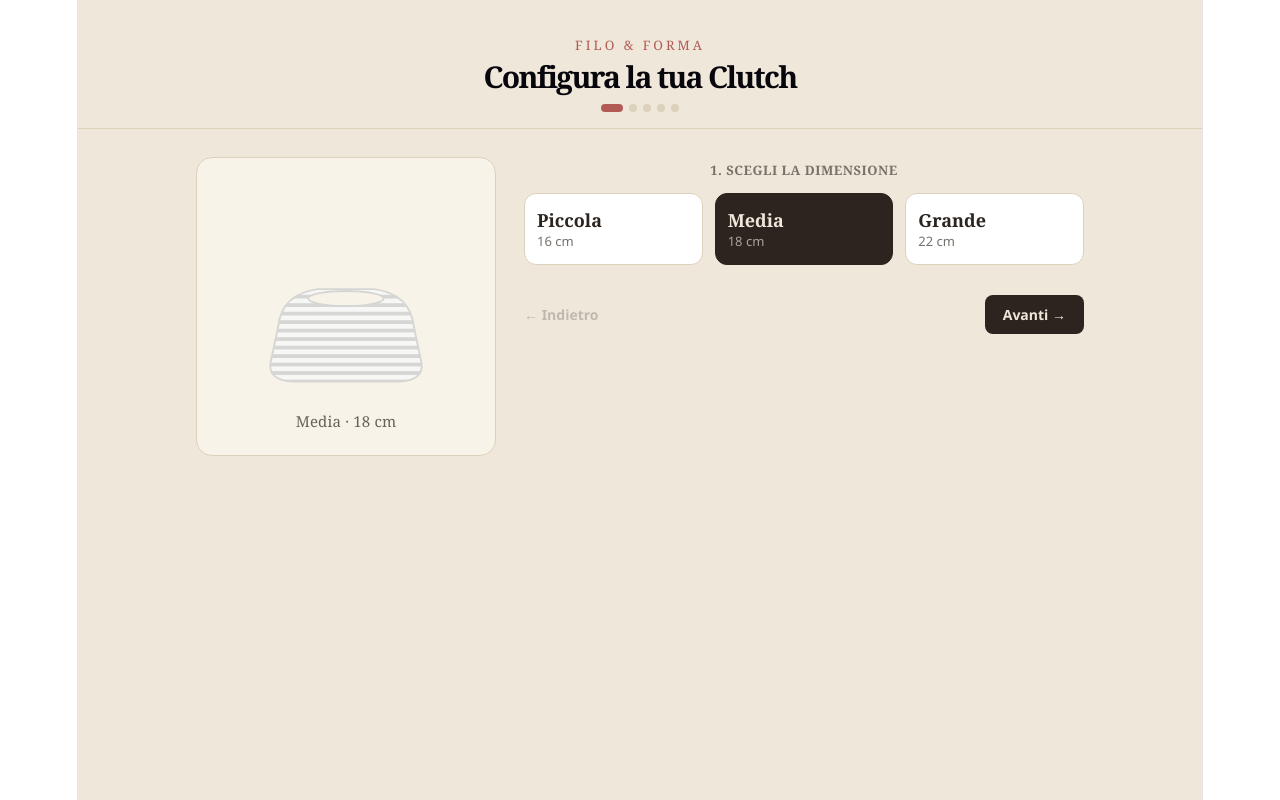
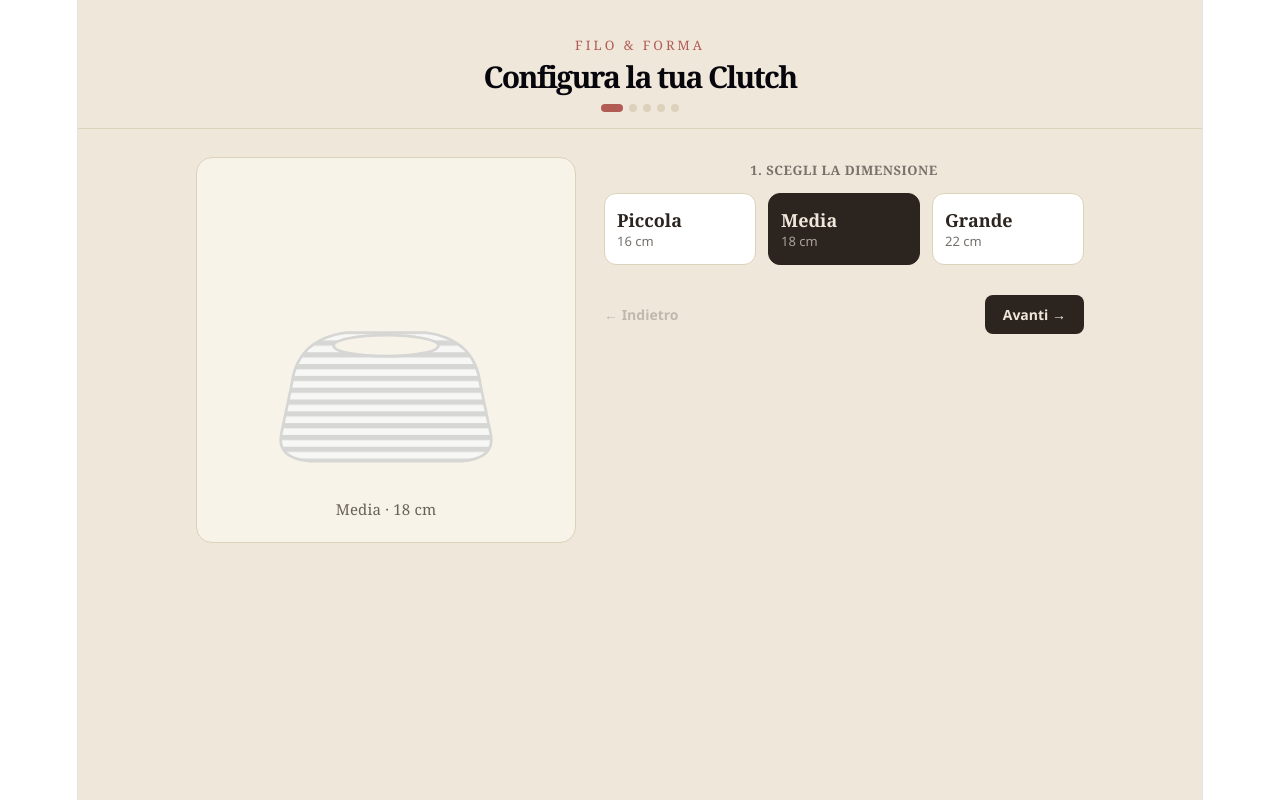
Before and after one commit to so-bags/bag-config, a React (Vite) app: page / in a window 1280 px wide. Built offline with nearby package versions, Linux system fonts and the light colour scheme.

Commit message:
modifica hostname

```diff
--- a/package.json
+++ b/package.json
@@ -23,5 +23,5 @@
     "oxlint": "^1.75.0",
     "vite": "^8.2.0"
   },
-  "homepage": "https://pgenerali.github.io/clutch-config"
+  "homepage": "https://so-bags.github.io/clutch-config"
 }
--- a/src/App.jsx
+++ b/src/App.jsx
@@ -141,7 +141,7 @@ function ClutchPreview({
   }, [holeBottomY]);
 
   return (
-    <svg viewBox="0 0 200 195" width={size} height={size * (195 / 200)} role="img" aria-label="Anteprima clutch">
+    <svg viewBox="0 0 200 195" width="100%" style={{ maxWidth: size, height: "auto", aspectRatio: "200 / 195", display: "block" }} role="img" aria-label="Anteprima clutch">
       <g transform={`translate(${100 - 100 * sizeScale},${195 - 195 * sizeScale}) scale(${sizeScale})`}>
         <defs>
           <pattern id="ribs" patternUnits="userSpaceOnUse" width="10" height="9">
@@ -313,7 +313,7 @@ export default function App() {
       strapOn={strapOn}
       strapColor={effectiveStrapColor}
       ringColor={ringColor}
-      size={230}
+      size={320}
     />
   );
 
@@ -333,7 +333,7 @@ export default function App() {
 
         .main-grid {
           display: grid;
-          grid-template-columns: minmax(220px, 300px) 1fr;
+          grid-template-columns: minmax(220px, 380px) 1fr;
           gap: 28px;
         }
         .preview-panel {
```
